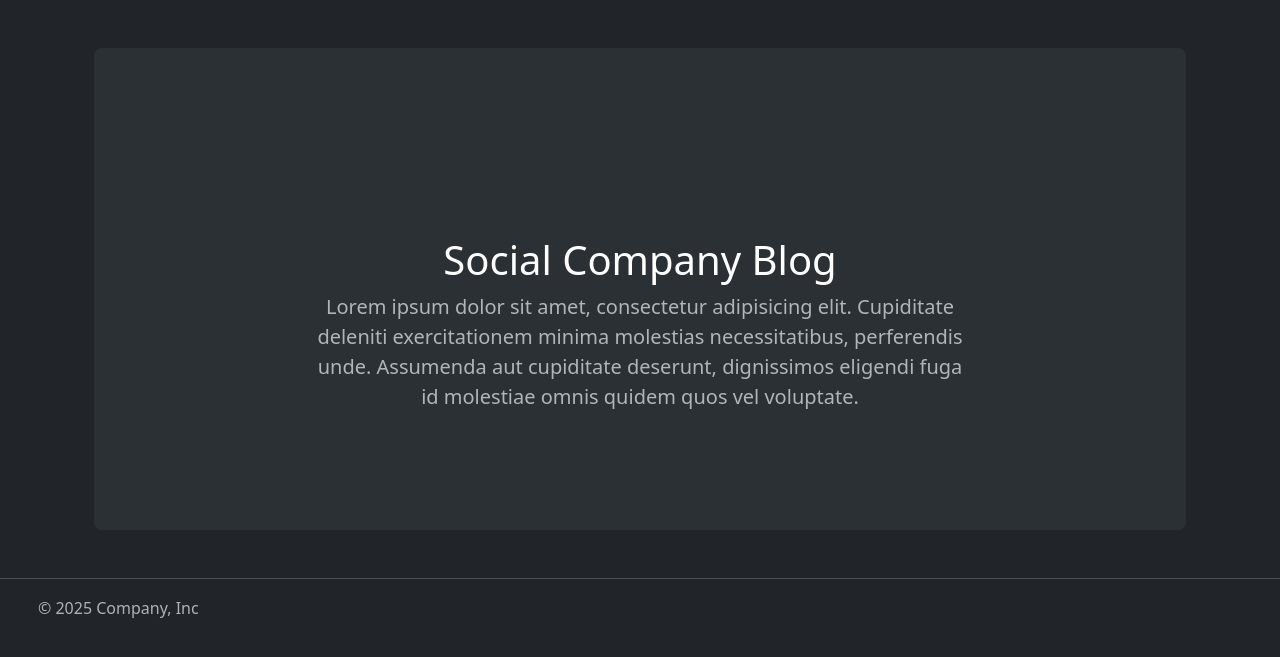
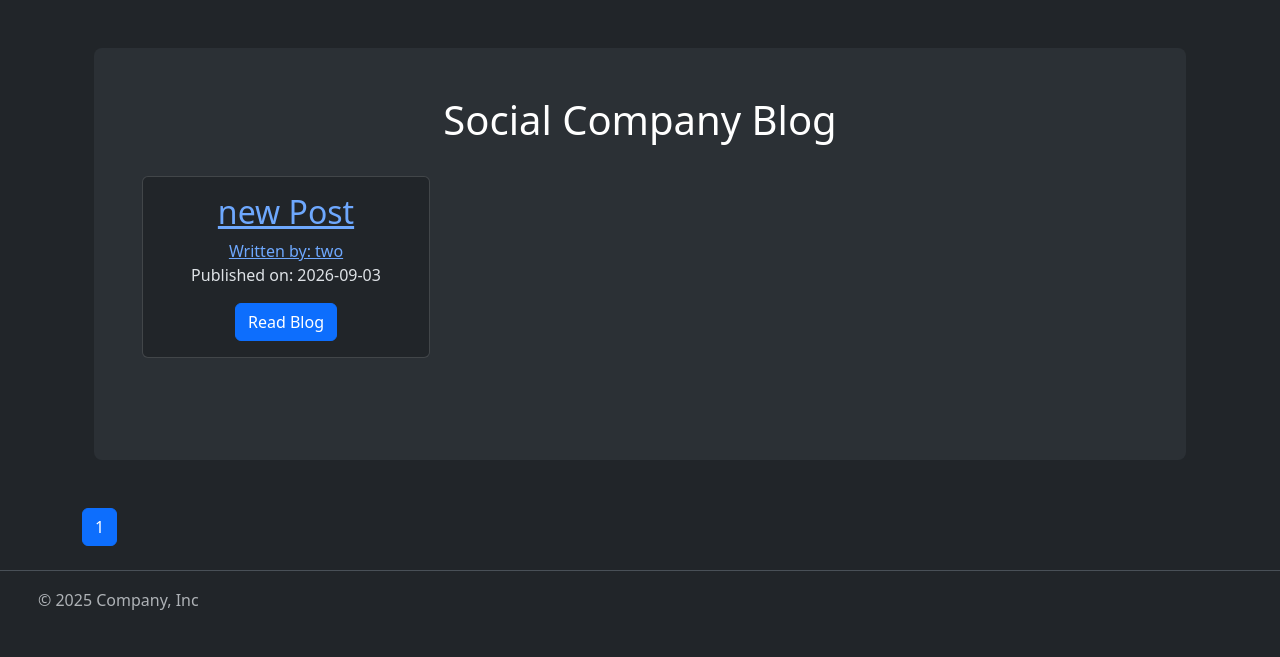
Before and after one commit to jomrembau/Flask_Practice, a Flask app: page / in a window 1280 px wide. Shown: the part 73-730 px from the top of the page. Run offline with Flask 3, Linux system fonts and the light colour scheme.

Commit message:
Company Blog Finalized

```diff
--- a/Social Company Blog/companyblog/core/views.py
+++ b/Social Company Blog/companyblog/core/views.py
@@ -1,9 +1,12 @@
 from companyblog.core import core
 from flask import render_template, request
+from companyblog.models import BlogPost
 
 @core.route("/")
 def index():
-    return render_template("index.html")
+    page = request.args.get("page", 1, type=int)
+    blog_posts = BlogPost.query.order_by(BlogPost.date.desc()).paginate(page=page, per_page=5)
+    return render_template("index.html", blog_posts=blog_posts)
 
 @core.route("/info")
 def info():
--- a/Social Company Blog/companyblog/templates/blog_post.html
+++ b/Social Company Blog/companyblog/templates/blog_post.html
@@ -30,11 +30,11 @@
       <div class="modal-footer">
         <button type="button" class="btn btn-secondary" data-bs-dismiss="modal">Cancel</button>
 
-          <form action="{{url_for('blog_posts.delete_post'blog_post=post.id)}}" method="POST">
+          <form action="{{url_for('blog_posts.delete_post',blog_post_id=post.id)}}" method="POST">
               <input class="btn btn-danger" type="submit" value="Delete" >
 
           </form>
-        <button type="button" class="btn btn-primary">Delete</button>
+
       </div>
     </div>
   </div>
--- a/Social Company Blog/companyblog/templates/index.html
+++ b/Social Company Blog/companyblog/templates/index.html
@@ -3,8 +3,50 @@
 {% block content %}
 
 
-<div class="container my-5"> <div class="p-5 text-center bg-body-tertiary rounded-3"> <svg class="bi mt-4 mb-3" style="color: var(--bs-indigo);" width="100" height="100" aria-hidden="true"><use xlink:href="#bootstrap"></use></svg> <h1 class="text-body-emphasis">Social Company Blog</h1> <p class="col-lg-8 mx-auto fs-5 text-muted">
-Lorem ipsum dolor sit amet, consectetur adipisicing elit. Cupiditate deleniti exercitationem minima molestias necessitatibus, perferendis unde. Assumenda aut cupiditate deserunt, dignissimos eligendi fuga id molestiae omnis quidem quos vel voluptate.
-</p> <div class="d-inline-flex gap-2 mb-5">  </div> </div> </div>
+<div class="container my-5"> <div class="p-5 text-center bg-body-tertiary rounded-3">
+    <h1 class="text-body-emphasis">Social Company Blog</h1>  <br>
+
+    {% for post in blog_posts.items %}
+
+        <div class="card" style="width: 18rem;">
+          <div class="card-body">
+            <h2> <a href="{{ url_for('blog_posts.blog_post', blog_post_id=post.id)}}">{{post.title}}</a> </h2>
+              <a href="{{url_for('users.user_posts', username=post.author.username)}}"> Written by: {{post.author.username}}</a>
+            <p class="card-text"> Published on: {{post.date.strftime('%Y-%m-%d')}}</p>
+            <a href="{{ url_for('blog_posts.blog_post', blog_post_id=post.id )}}" class="btn btn-primary">Read Blog</a>
+          </div>
+        </div>
+
+    {% endfor %}
+
+
+
+
+     <div class="d-inline-flex gap-2 mb-5">  </div> </div> </div>
+
+    <nav aria-label="...">
+      <ul class="pagination">
+    {% for page_num in blog_posts.iter_pages(left_edge=1, right_edge=1, left_current=1, right_current=2) %}
+
+        {% if blog_posts.page == page_num %}
+            <li class="page-item active">
+                <a class="page-link"
+                   href="{{ url_for('core.index',  page=page_num) }}">
+                    {{ page_num }}
+                </a>
+            </li>
+        {% else %}
+            <li class="page-item">
+                <a class="page-link"
+                   href="{{ url_for('users.user_post', page=page_num) }}">
+                    {{ page_num }}
+                </a>
+            </li>
+        {% endif %}
+
+    {% endfor %}
+
+  </ul>
+</nav>
 
 {% endblock %}
--- a/Social Company Blog/companyblog/users/views.py
+++ b/Social Company Blog/companyblog/users/views.py
@@ -1,6 +1,5 @@
 from flask import render_template, url_for, flash, redirect,request,Blueprint
 from flask_login import login_user, current_user,logout_user, login_required
-from mypyc.doc.conf import author
 
 from companyblog import db
 from companyblog.models import User, BlogPost
```
Also changed, not shown: Social Company Blog/companyblog/data.sqlite.
